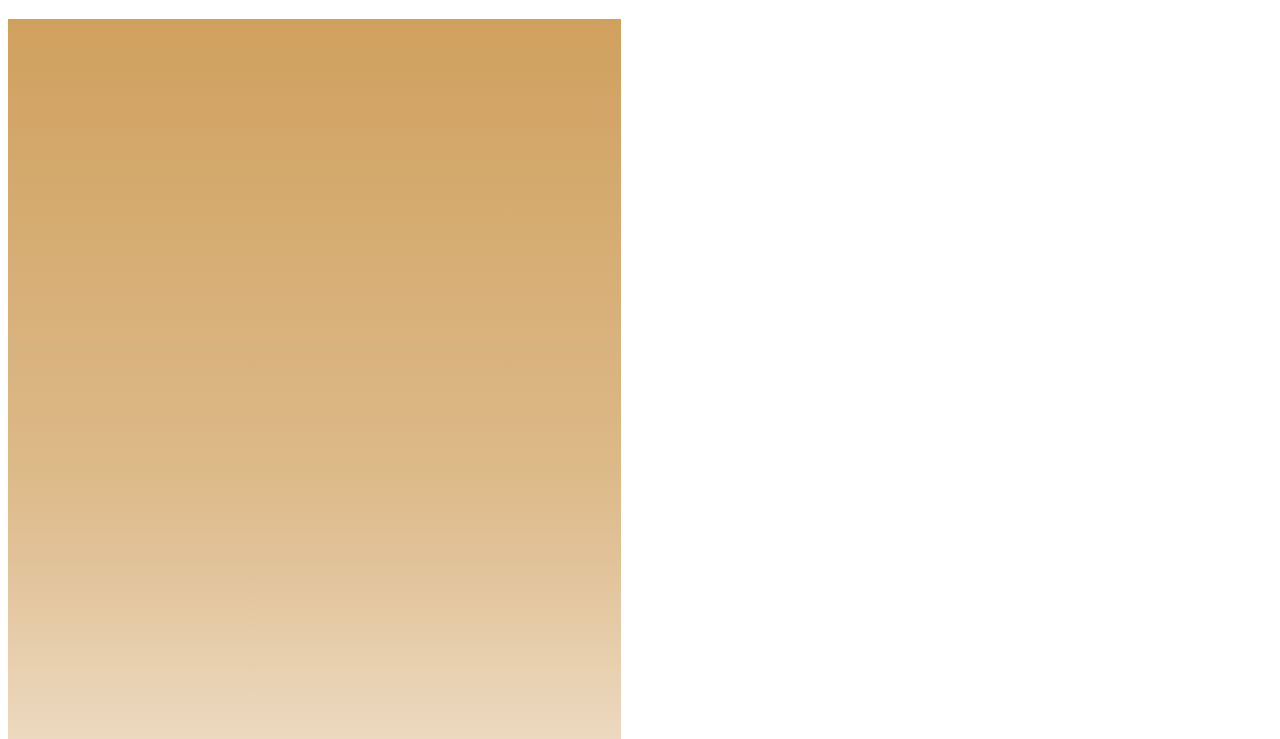
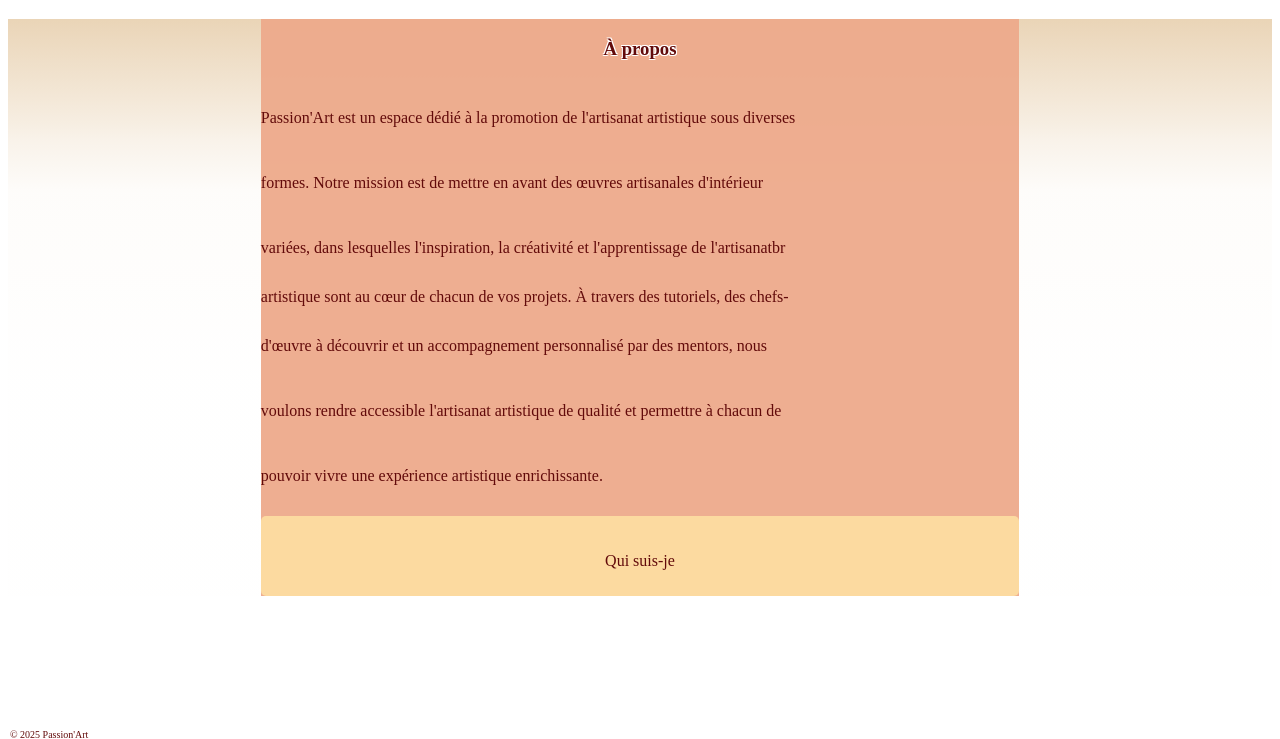
Before and after one commit to tsnmchrff/passionart, a plain HTML site: page index.html in a window 1280 px wide. Shown: the part 61-800 px from the top of the page. Drawn offline with Linux system fonts and the light colour scheme.

Commit message:
Mes modèles css pour le footer de l'accueil

```diff
--- a/index.html
+++ b/index.html
@@ -9,8 +9,42 @@
   <body>
     <div><h1>Passionn'art</h1></div>
 
-    <div class="light_background"></div>
-    <div class="dark_background"></div>
+    <div class="light_background">
+      <div class="about">
+        <div class="about_paragraph">
+          <div class="about_header"><h3>À propos</h3></div>
+          <p>
+            Passion'Art est un espace dédié à la promotion de l&apos;artisanat
+            artistique sous diverses
+          </p>
+          <p>
+            formes. Notre mission est de mettre en avant des œuvres artisanales
+            d&apos;intérieur
+          </p>
+          <p>
+            variées, dans lesquelles l&apos;inspiration, la créativité et
+            l&apos;apprentissage de l&apos;artisanatbr
+          </p>
+          artistique sont au cœur de chacun de vos projets. À travers des
+          tutoriels, des chefs-
+          <p>
+            d&apos;œuvre à découvrir et un accompagnement personnalisé par des
+            mentors, nous
+          </p>
+          <p>
+            voulons rendre accessible l'artisanat artistique de qualité et
+            permettre à chacun de
+          </p>
+          <p>pouvoir vivre une expérience artistique enrichissante.</p>
+
+          <div class="who_am_i_button">
+            <p class="who_am_i_button_paragraph">Qui suis-je</p>
+          </div>
+        </div>
+      </div>
+      <footer class="brand">© 2025 Passion'Art</footer>
+    </div>
+    <!--<div class="dark_background"></div>-->
 
     <script src="script.js"></script>
   </body>
--- a/style.css
+++ b/style.css
@@ -1,3 +1,6 @@
+* {
+  box-sizing: border-box;
+}
 body {
   background: white;
   height: 100%;
@@ -14,9 +17,18 @@ h1 {
     rgb(237, 218, 193, 0.08) 30%,
     rgb(249, 243, 235, 0.03) 62%
   );
+  display: flex;
+  align-items: center;
+  justify-content: center;
+  height: 100hv;
+  /*width: 100%;
+  height: 100vh;
+  width: 100%;
+  max-width: 613%;
+  height: 3563px;*/
 }
 
-.dark_background {
+/*.dark_background {
   background: linear-gradient(
     rgb(187, 118, 22, 0.69) 0%,
     rgb(212, 168, 107, 0.8) 18%,
@@ -26,4 +38,114 @@ h1 {
   );
   width: 613px;
   height: 2509px;
+}*/
+
+.about {
+  /*position: relative;*/
+  /*top: 92%;
+  margin-top: -52px;*/
+  background-color: rgb(238, 170, 140, 0.95);
+  width: 60%;
+  max-width: 800px;
+  text-align: justify;
+  /*min-height: auto; /*ajoute la hauteur en fonction du contenu. De base c'est en px*/
+  display: flex;
+  flex-direction: column; /*Assure la disposition verticale*/
+  /*margin: 0;
+  padding-bottom: 15px; /*ajoute de l'espace à l'intérieur, en bas
+
+  flex-direction: column;
+  gap: 5px; /* Réduit l’espace entre les enfants
+  justify-content: center;
+  align-items: center;
+  /*height: 100vh;*/
+  /*text-align: center;
+  padding: 20px;
+  box-sizing: border-box; /*Empêche au padding d'agrandir la div rose*/
+  /*overflow: hidden; /*Empêche le débordement
+  gap: 20px;
+  padding-bottom: 2px;*/
 }
+.about_header {
+  color: #620a0a;
+  text-shadow: -1px -1px 0 white, 1px -1px 0 white, -1px 1px 0 white,
+    1px 1px 0 white;
+  width: 538;
+  height: 144;
+  text-align: center; /*assure que le texte est bien centré.*/
+  /*padding-top: 2px; /*j'ai ajouté un espace de 9px au-dessus de lui par rapport à l'arrête du sommet de la div About. De l'espace à l'intérieur de la div
+  margin: 0; /*je réinitialise la marge de base pour que les 9px s'appliquent strictement
+  font-size: 20px;*/
+}
+.about_paragraph {
+  color: #620a0a;
+  display: flex;
+  flex-direction: column;
+  gap: 15px; /* permet d'utiliser Flexbox pour aligner le texte facilement.*/
+  /* justify-content: center; /*centre le texte horizontalement.
+      align-items: center;
+      margin: 0;
+  max-width: 90%; /*Evite que le texte soit trop large
+  height: 144px;
+  font-size: 20px;
+  max-width: 80%;
+  word-wrap: break-word; /*Coupe les long mots si c'est utile.Evite que le texte trop long dépasse*/
+  /* position: relative; /*bof
+  overflow-wrap: break-word;
+  line-height: 0;*/
+}
+
+.who_am_i_button {
+  /*display: flex;
+  justify-content: center;
+  align-items: center;
+  padding: 10px 10px;
+  cursor: pointer;
+
+  /*position: relative;*/
+  background-color: rgb(255, 226, 163, 85%);
+  border-color: none;
+  padding: 10px 20px;
+  border-radius: 5px;
+  cursor: pointer;
+  font-size: 16px;
+  /*width: 126px;
+  height: 40px;
+  border-radius: 20px; /*la moitié de la heuteur*/
+  /*display: flex;
+  justify-content: center;
+  align-items: center;
+  /*left: ; calcul pour centrer (merci pour ta méthode Corto)
+  margin-top: 20px;*/
+}
+
+.who_am_i_button_paragraph {
+  display: flex;
+  justify-content: center;
+  padding-top: 10px;
+  /* position: relative;
+  width: 94px;
+  height: 28.94px;
+  position: relative;
+  color: #620a0a;
+  text-align: center;
+  display: flex;
+  align-items: center;
+  left: 5px;
+  font-size: 20px;*/
+}
+
+.brand {
+  position: absolute; /*j'ai dû le mettre pour avoir mon positionnement strict...*/
+  width: 100%;
+  height: 11px;
+  bottom: 0;
+  left: 0;
+  color: #620a0a;
+  /*padding: 10px;*/
+  display: flex;
+  padding: 10px 0 10px 10px;
+  margin: 0;
+  text-align: left;
+  font-size: 10px;
+}
```
